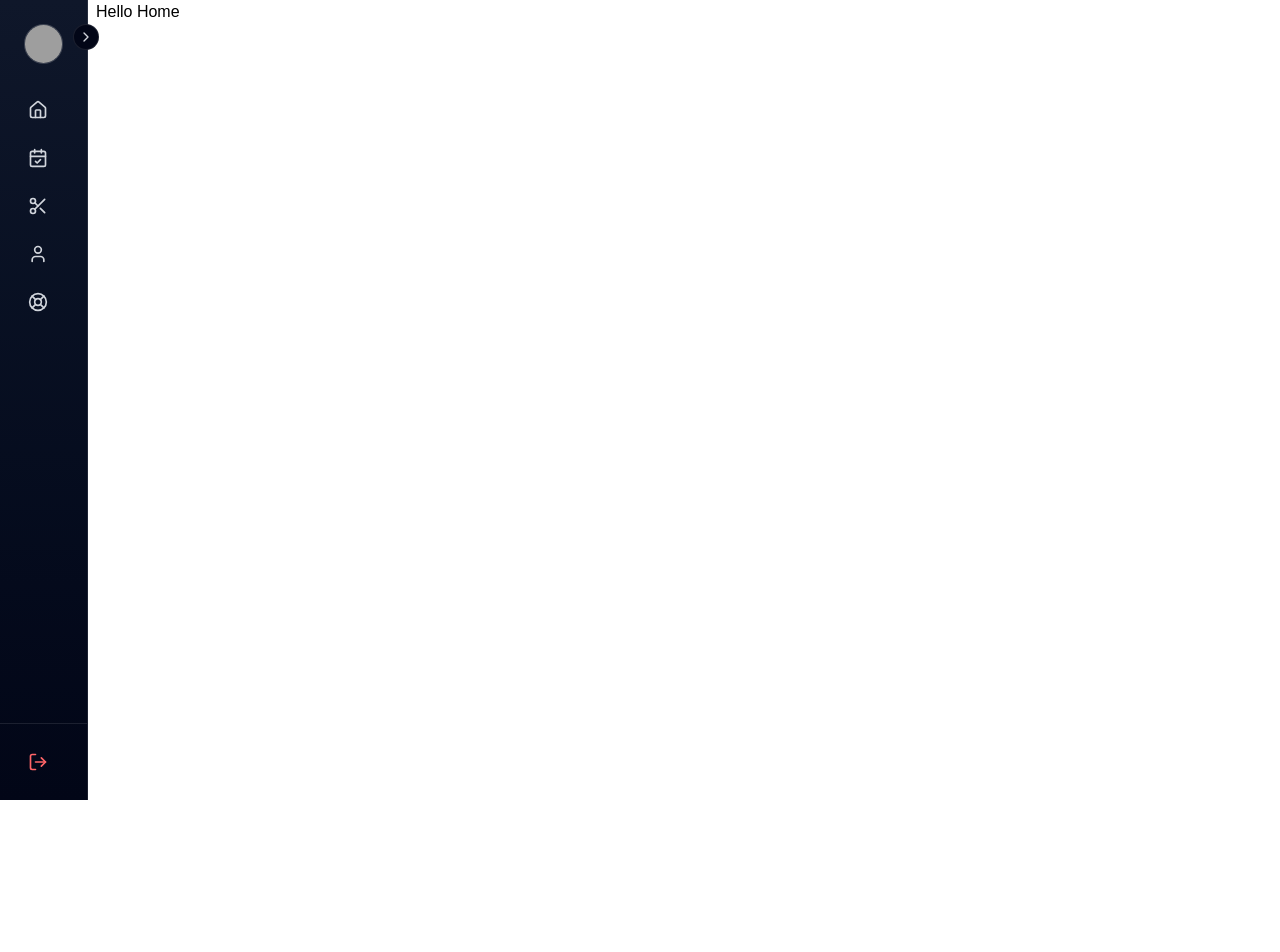
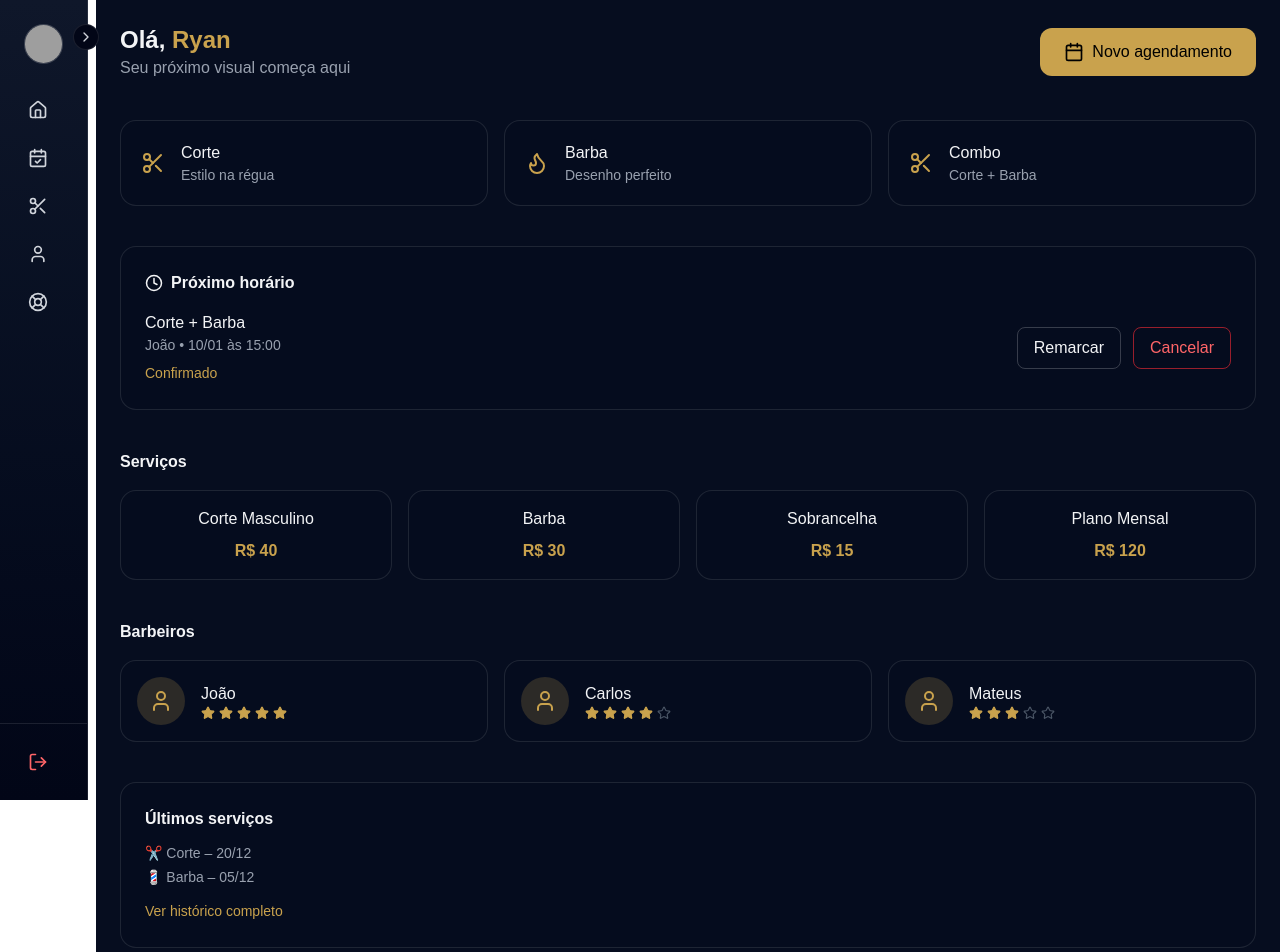
Before and after one commit to ryannardelli/system_barbershop_front, a React (Vite) app: page / in a window 1280 px wide. Shown: the top 952 px of the page. Before the commit the page ends 800 px from the top, so only its background shows below. Built offline with nearby package versions, Linux system fonts and the light colour scheme; grey boxes are pictures that could not be loaded.

Commit message:
perf: Made on clean code to organization

```diff
--- a/package.json
+++ b/package.json
@@ -14,6 +14,7 @@
     "lucide-react": "^0.562.0",
     "react": "^19.2.0",
     "react-dom": "^19.2.0",
+    "react-icons": "^5.5.0",
     "react-router": "^7.11.0",
     "tailwindcss": "^4.1.18"
   },
--- /dev/null
+++ b/src/components/PermissionGeneral/Client/HomeClient/ActionCard/index.tsx
@@ -0,0 +1,20 @@
+import type { LucideIcon } from "lucide-react";
+
+type ActionCardProps = {
+  icon: LucideIcon;
+  title: string;
+  subtitle: string;
+}
+
+export function ActionCard({ icon: Icon, title, subtitle }: ActionCardProps) {
+  return(
+    <div className="bg-primary/80 border border-white/10 rounded-2xl p-5 flex items-center gap-4 hover:border-secondary transition">
+      {/* <div className="text-secondary">{icon}</div> */}
+      <Icon className="w-6 h-6 text-secondary" />
+      <div>
+        <p className="font-medium">{title}</p>
+        <p className="text-sm text-gray-400">{subtitle}</p>
+      </div>
+    </div>
+  );
+}
--- /dev/null
+++ b/src/components/PermissionGeneral/Client/HomeClient/BarberCard/index.tsx
@@ -0,0 +1,36 @@
+import { Star, User } from "lucide-react";
+
+type BarberCardProps = {
+  name: string;
+  rating: number;
+}
+
+export function BarberCard({ name, rating }: BarberCardProps) {
+  const totalStars = 5;
+
+  return (
+    <div className="bg-primary/80 border border-white/10 rounded-2xl p-4 flex items-center gap-4">
+      <div className="w-12 h-12 rounded-full bg-secondary/20 text-secondary flex items-center justify-center">
+        <User className="w-6 h-6" />
+      </div>
+
+      <div>
+        <p className="font-medium">{name}</p>
+
+        <div className="flex gap-1">
+          {Array.from({ length: totalStars }).map((_, i) => (
+            <Star
+              key={i}
+              size={14}
+              className={
+                i < rating
+                  ? "text-secondary fill-secondary"
+                  : "text-gray-600"
+              }
+            />
+          ))}
+        </div>
+      </div>
+    </div>
+  );
+}
--- /dev/null
+++ b/src/components/PermissionGeneral/Client/HomeClient/ServiceCard/index.tsx
@@ -0,0 +1,13 @@
+type ServiceCardProps = {
+  title: string;
+  price: string;
+}
+
+export function ServiceCard({ title, price }: ServiceCardProps) {
+  return(
+    <div className="bg-primary/80 border border-white/10 rounded-2xl p-4 text-center hover:border-secondary transition">
+      <p className="font-medium">{title}</p>
+      <p className="text-secondary mt-2 font-semibold">{price}</p>
+    </div>
+  );
+}
--- /dev/null
+++ b/src/components/PermissionGeneral/Client/HomeClient/index.tsx
@@ -0,0 +1,147 @@
+import {
+  Scissors,
+  Flame,
+  Calendar,
+  Clock,
+  MapPin,
+} from "lucide-react";
+
+import { FaWhatsapp } from "react-icons/fa";
+
+import { ActionCard } from "./ActionCard";
+import { ServiceCard } from "./ServiceCard";
+import { BarberCard } from "./BarberCard";
+
+export function HomeClient() {
+  return (
+    <div className="min-h-screen bg-primary text-gray-100 p-6 space-y-10">
+
+      {/* HEADER */}
+      <header className="flex flex-col md:flex-row md:items-center md:justify-between gap-6">
+        <div>
+          <h1 className="text-2xl font-semibold">
+            Olá, <span className="text-secondary">Ryan</span>
+          </h1>
+          <p className="text-gray-400">
+            Seu próximo visual começa aqui
+          </p>
+        </div>
+
+      <button className="bg-secondary hover:opacity-90 text-black font-medium px-6 py-3 rounded-xl flex items-center gap-2 cursor-pointer">
+          <Calendar size={20} />
+          Novo agendamento
+        </button>
+      </header>
+
+      {/* AÇÕES */}
+      <section className="grid grid-cols-1 sm:grid-cols-3 gap-4">
+        <ActionCard icon={Scissors} title="Corte" subtitle="Estilo na régua" />
+        <ActionCard icon={Flame} title="Barba" subtitle="Desenho perfeito" />
+        <ActionCard icon={Scissors} title="Combo" subtitle="Corte + Barba" />
+      </section>
+
+      {/* AGENDAMENTO */}
+      <section className="bg-primary/80 border border-white/10 rounded-2xl p-6 space-y-4">
+        <h2 className="flex items-center gap-2 font-semibold">
+          <Clock size={18} />
+          Próximo horário
+        </h2>
+
+        <div className="flex flex-col md:flex-row md:items-center md:justify-between gap-4">
+          <div>
+            <p className="font-medium">Corte + Barba</p>
+            <p className="text-sm text-gray-400">
+              João • 10/01 às 15:00
+            </p>
+            <span className="inline-block mt-2 text-sm text-secondary">
+              Confirmado
+            </span>
+          </div>
+
+          <div className="flex gap-3">
+            <button className="px-4 py-2 rounded-lg border border-white/20 hover:bg-white/5 cursor-pointer">
+              Remarcar
+            </button>
+            <button className="px-4 py-2 rounded-lg border border-red-500/60 text-red-400 hover:bg-red-500 hover:text-black cursor-pointer">
+              Cancelar
+            </button>
+          </div>
+        </div>
+      </section>
+
+      {/* SERVIÇOS */}
+      <section className="space-y-4">
+        <h2 className="font-semibold">Serviços</h2>
+
+        <div className="grid grid-cols-1 sm:grid-cols-2 md:grid-cols-4 gap-4">
+          <ServiceCard title="Corte Masculino" price="R$ 40" />
+          <ServiceCard title="Barba" price="R$ 30" />
+          <ServiceCard title="Sobrancelha" price="R$ 15" />
+          <ServiceCard title="Plano Mensal" price="R$ 120" />
+        </div>
+      </section>
+
+      {/* BARBEIROS */}
+      <section className="space-y-4">
+        <h2 className="font-semibold">Barbeiros</h2>
+
+        <div className="grid grid-cols-1 sm:grid-cols-2 md:grid-cols-3 gap-4">
+          <BarberCard name="João" rating={5} />
+          <BarberCard name="Carlos" rating={4} />
+          <BarberCard name="Mateus" rating={3} />
+        </div>
+      </section>
+
+      {/* HISTÓRICO */}
+      <section className="bg-primary/80 border border-white/10 rounded-2xl p-6 space-y-3">
+        <h2 className="font-semibold">Últimos serviços</h2>
+
+        <ul className="text-sm text-gray-400 space-y-1">
+          <li>✂️ Corte – 20/12</li>
+          <li>💈 Barba – 05/12</li>
+        </ul>
+
+        <button className="text-secondary text-sm hover:underline">
+          Ver histórico completo
+        </button>
+      </section>
+
+      {/* FOOTER */}
+      <footer className="bg-primary/80 border border-white/10 rounded-2xl p-6 grid gap-4 md:grid-cols-3">
+        <div className="flex items-center gap-2 text-gray-300">
+          <MapPin size={18} />
+          Rua Central, 123
+        </div>
+
+        <div className="flex items-center gap-2 text-gray-300">
+          <Clock size={18} />
+          Seg a Sáb • 09h às 20h
+        </div>
+
+        <button className="bg-secondary hover:opacity-90 text-black font-medium px-4 py-2 rounded-xl flex items-center gap-2 justify-center">
+          <FaWhatsapp size={20} />
+          WhatsApp
+        </button>
+      </footer>
+    </div>
+  );
+}
+
+// function BarberCard({ name }) {
+//   return (
+//     <div className="bg-primary/80 border border-white/10 rounded-2xl p-4 flex items-center gap-4">
+//       <div className="w-12 h-12 rounded-full bg-secondary/20 text-secondary flex items-center justify-center">
+//         <User />
+//       </div>
+
+//       <div>
+//         <p className="font-medium">{name}</p>
+//         <div className="flex gap-1 text-secondary">
+//           {Array.from({ length: 5 }).map((_, i) => (
+//             <Star key={i} size={14} />
+//           ))}
+//         </div>
+//       </div>
+//     </div>
+//   );
+// }
--- a/src/pages/Home/index.tsx
+++ b/src/pages/Home/index.tsx
@@ -1,9 +1,10 @@
+import { HomeClient } from "../../components/PermissionGeneral/Client/HomeClient";
 import MainTemplate from "../../templates/MainTemplate";
 
 export function Home() {
   return(
     <MainTemplate>
-      <div>Hello Home</div>
+      <HomeClient />
     </MainTemplate>
   );
 }
```
Also changed, not shown: 1 other file (tests, documents, lock files or other folders).
